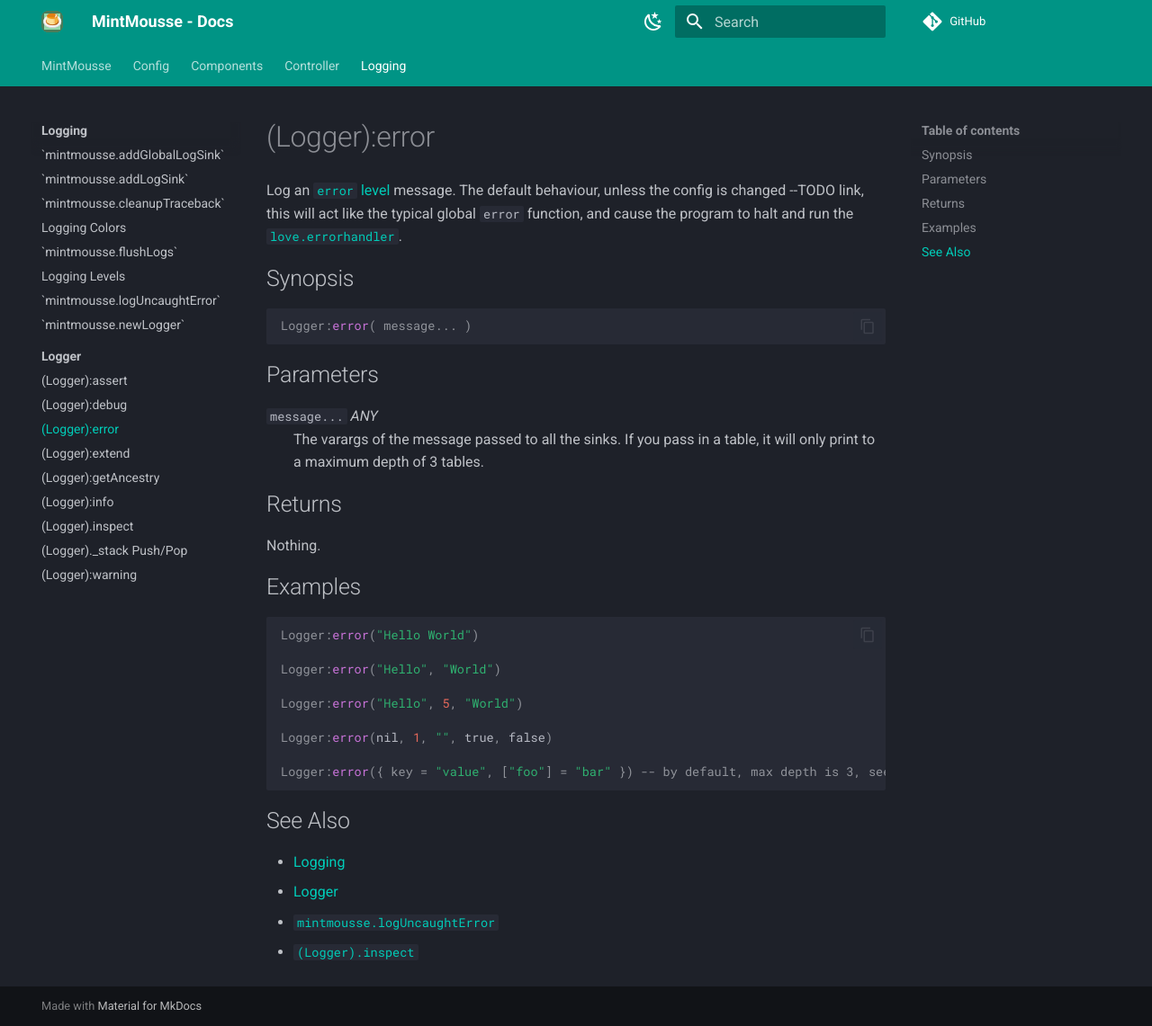
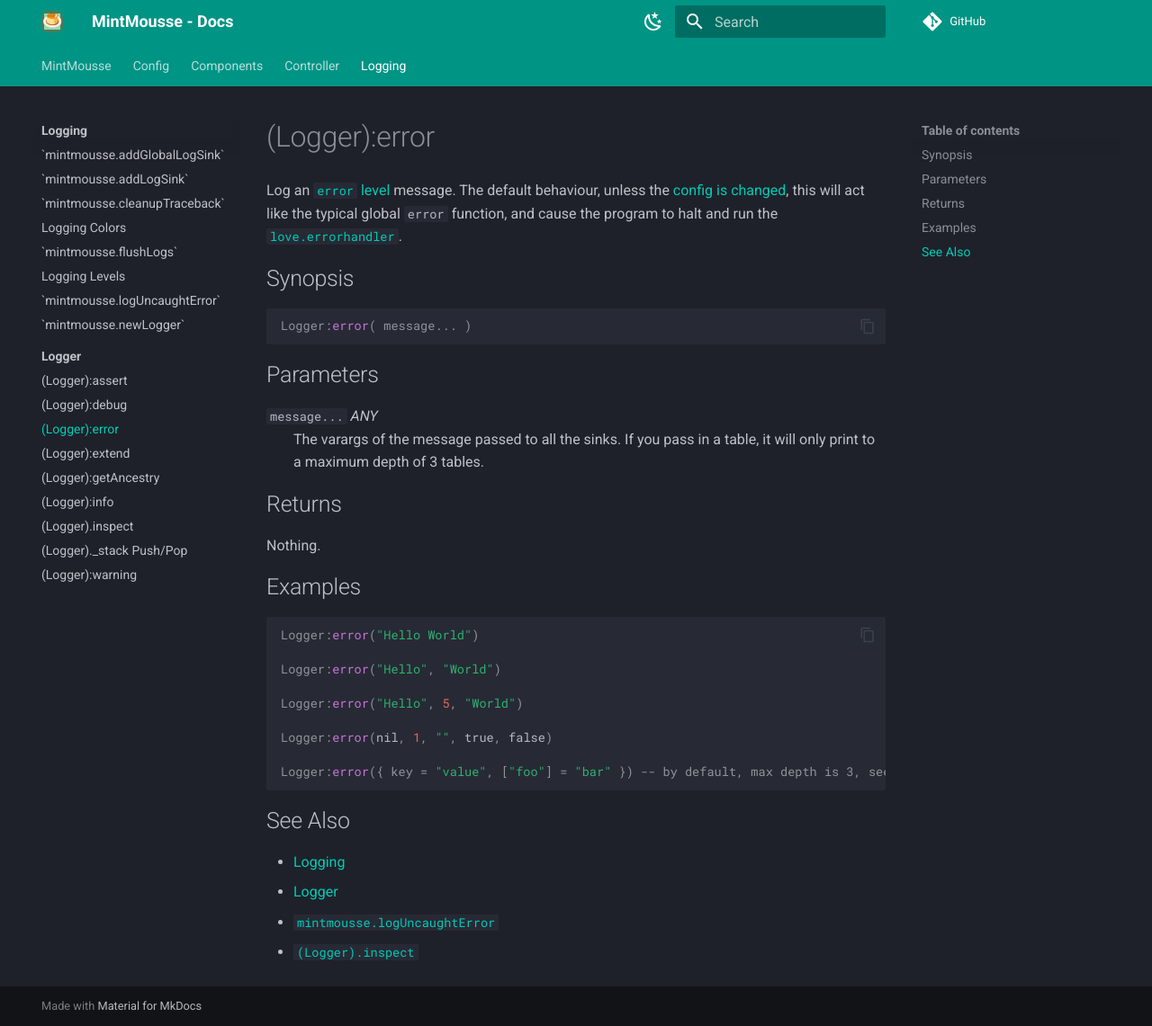
Before and after one commit to EngineerSmith/MintMousse, an MkDocs documentation site: the page built from docs/logging/logger/error.md, in a window 1280 px wide and 1141 px high. Shown: the whole window at 90% size. Built offline with MkDocs 1.6.1 and Material for MkDocs 9.7.7, drawn with Linux system fonts in a browser that asks for light colours; comment, search, counter and statistics services are not loaded; the version menu is left out.

Commit message:
docs: Fixed broken link to the config

````diff
--- a/docs/logging/logger/error.md
+++ b/docs/logging/logger/error.md
@@ -1,5 +1,5 @@
 # (Logger):error
-Log an [`error` level](../level.md) message. The default behaviour, unless the config is changed --TODO link, this will act like the typical global `error` function, and cause the program to halt and run the [`love.errorhandler`](https://love2d.org/wiki/love.errorhandler).
+Log an [`error` level](../level.md) message. The default behaviour, unless the [config is changed](../../config.md#mintmousselog_enable_error), this will act like the typical global `error` function, and cause the program to halt and run the [`love.errorhandler`](https://love2d.org/wiki/love.errorhandler).
 
 ## Synopsis
 ```lua
````
